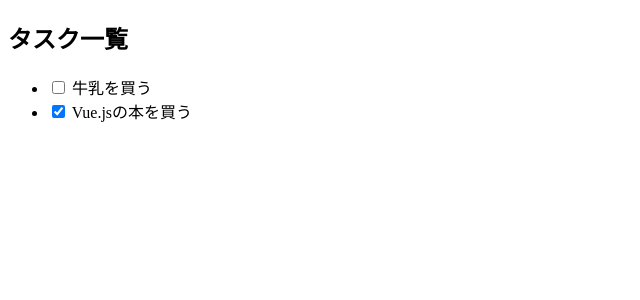
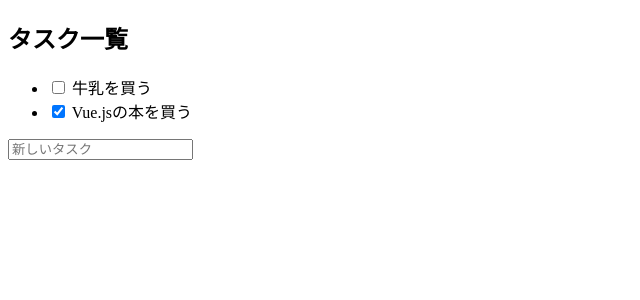
Before and after one commit to oki2a24/vuejs_nyumon_75_todoapp, a Vue app: page / in a window 1280 px wide. Shown: the top 300 px of the page, without its empty margins (0-640 px from the left). Built offline with nearby package versions, Linux system fonts and the light colour scheme.

Commit message:
feat: 7.5.3 タスクの新規作成と完了

```diff
--- a/src/App.vue
+++ b/src/App.vue
@@ -3,20 +3,49 @@
     <h2>タスク一覧</h2>
     <ul>
       <li v-for="task in tasks" v-bind:key="task.id">
-        <input type="checkbox" v-bind:checked="task.done">
+        <input type="checkbox" v-bind:checked="task.done" v-on:change="toggleTaskStatus(task)">
         {{ task.name }}
       </li>
     </ul>
+
+    <form v-on:submit.prevent="addTask">
+      <input type="text" v-model="newTaskName" placeholder="新しいタスク">
+    </form>
   </div>
 </template>
 
 <script>
 export default {
-  // ここに実装を書いていく
+  data () {
+    return {
+      // 入力中の新しいタスク名を一時的に保持する
+      newTaskName: '',
+    }
+  },
+
   computed: {
     tasks () {
       return this.$store.state.tasks // ストアを読む
     },
   },
+
+  methods: {
+    // タスクを追加する
+    addTask () {
+      // addTask ミューテーションをコミット
+      this.$store.commit('addTask', {
+        name: this.newTaskName,
+      })
+      this.newTaskName = ''
+    },
+
+    // タスクの完了状態を更新する
+    toggleTaskStatus (task) {
+      // toggleTaskStatus ミューテーションをコミット
+      this.$store.commit('toggleTaskStatus', {
+        id: task.id
+      })
+    },
+  },
 }
 </script>
--- a/src/store.js
+++ b/src/store.js
@@ -17,8 +17,37 @@ const store = new Vuex.Store({
         name: 'Vue.jsの本を買う',
         done: true
       }
-    ]
-  }
+    ],
+
+    // 次に追加するタスクのID
+    // 実際のアプリではサーバで生成したり、UUIDを使ったりするがここでは決め打ち
+    nextTaskId: 3,
+  },
+
+  mutations: {
+    // タスクを追加する
+    addTask (state, { name }) {
+      state.tasks.push({
+        id: state.nextTaskId,
+        name,
+        done: false
+      })
+
+      // 次に追加されるタスクに付与するIDを更新する
+      state.nextTaskId++
+    },
+
+    // タスクの完了状態を変更する
+    toggleTaskStatus (state, { id }) {
+      const filtered = state.tasks.filter(task => {
+        return task.id === id
+      })
+
+      filtered.forEach(task => {
+        task.done = !task.done
+      })
+    },
+  },
 })
 
 // ストアをエクスポート
```
